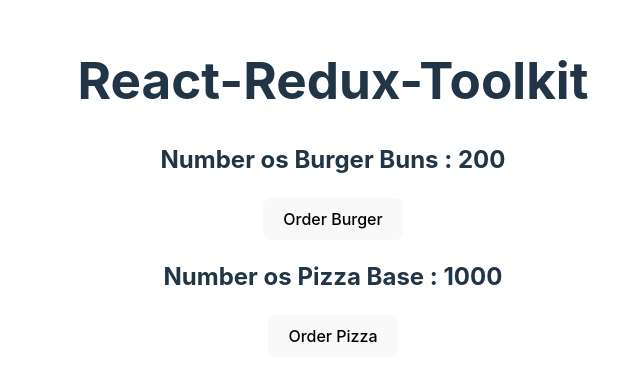
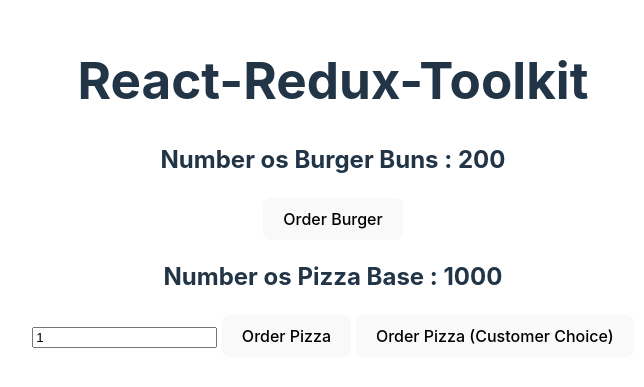
Before and after one commit to manishaV-dev/redux-redux-toolkit, a React (Vite) app in the folder 04-React-Redux-Toolkit/: page / in a window 1280 px wide. Shown: the part 213-600 px from the top of the page, without its empty margins (307-951 px from the left). Built offline with nearby package versions, Linux system fonts and the light colour scheme.

Commit message:
reduce pizza as per customer choice

```diff
--- a/04-React-Redux-Toolkit/src/features/pizza/PizzaComponent.jsx
+++ b/04-React-Redux-Toolkit/src/features/pizza/PizzaComponent.jsx
@@ -1,11 +1,13 @@
-import React from "react";
+import React, { useState } from "react";
 import { useSelector, useDispatch } from "react-redux";
-import { pizza_order } from "./pizzaSlice";
+import { pizza_order, customer_choice } from "./pizzaSlice";
 
 function PizzaComponent() {
   //   const pizzaBase = useSelector((state) => console.log(state));
   // --- console-log burger: {burgerBuns: 200}
   // pizza: {pizzaBase: 1000}
+
+  const [number, setNumber] = useState(1);
 
   const pizzaBase = useSelector((state) => state.pizza.pizzaBase);
   const dispatch = useDispatch();
@@ -13,7 +15,15 @@ function PizzaComponent() {
   return (
     <>
       <h2>Number os Pizza Base : {pizzaBase} </h2>
-      <button onClick={() => dispatch(pizza_order())}>Order Pizza</button>
+      <input
+        type="text"
+        value={number}
+        onChange={(e) => setNumber(+e.target.value)}
+      />{' '}
+      <button onClick={() => dispatch(pizza_order())}>Order Pizza</button>{" "}
+      <button onClick={() => dispatch(customer_choice(number))}>
+        Order Pizza (Customer Choice)
+      </button>
     </>
   );
 }
--- a/04-React-Redux-Toolkit/src/features/pizza/pizzaSlice.js
+++ b/04-React-Redux-Toolkit/src/features/pizza/pizzaSlice.js
@@ -11,8 +11,12 @@ const pizzaSlice = createSlice({
     pizza_order: (state) => {
       state.pizzaBase--;
     },
+    customer_choice: (state, action) => {
+      // state.pizzaBase = state.pizzaBase - action.payload;
+      state.pizzaBase -= action.payload;
+    },
   },
 });
 
 export default pizzaSlice.reducer;
-export const { pizza_order } = pizzaSlice.actions;
+export const { pizza_order, customer_choice } = pizzaSlice.actions;
```
